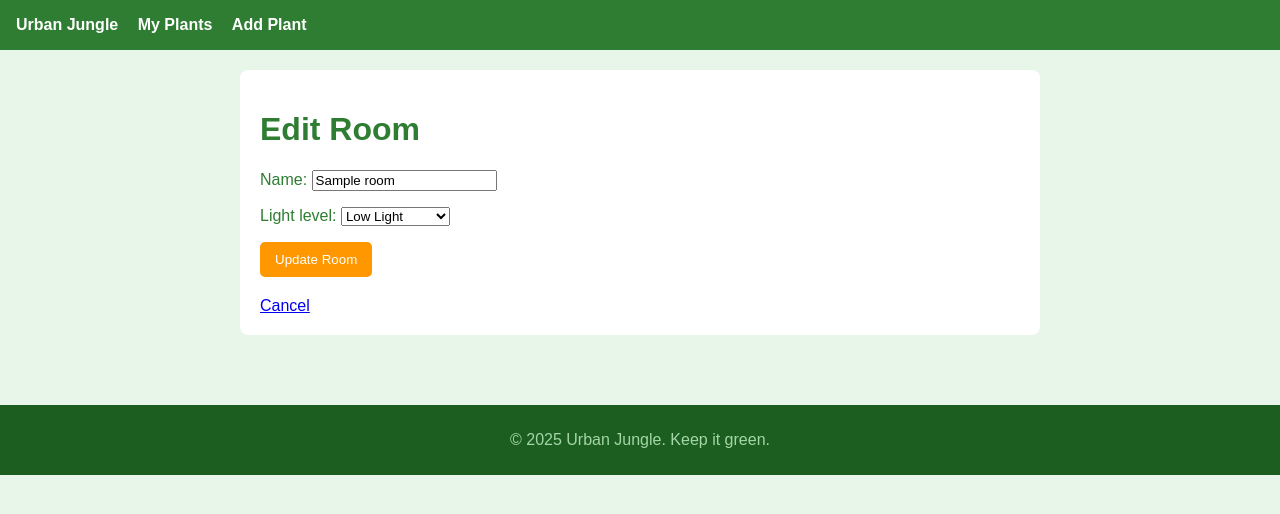
After one commit to lowrybg/urban_jungle, a Django app: page /rooms/edit/1/ in a window 1280 px wide. The commit adds this page. Shown: the top 514 px of the page. Run offline with Django 5.2, Linux system fonts and the light colour scheme; tables that the repository leaves empty hold one stand-in row (values such as "Sample post").

Commit message:
complete CRUD for room model
added upd/del views ; del confirmation page

```diff
--- /dev/null
+++ b/plants/templates/plants/edit_room.html
@@ -0,0 +1,16 @@
+{% extends 'base.html' %}
+
+{% block content %}
+    <div style="background: white; padding: 20px; border-radius: 8px;">
+        <h1>Edit Room</h1>
+        <form method="post">
+            {% csrf_token %}
+            {{ form.as_p }}
+            <button type="submit" style="background: #ff9800; color: white; padding: 10px 15px; border: none; border-radius: 5px;">Update Room</button>
+        </form>
+
+        <div style="margin-top: 20px;">
+            <a href="{% url 'room_list' %}">Cancel</a>
+        </div>
+    </div>
+{% endblock %}
--- a/plants/templates/plants/room_list.html
+++ b/plants/templates/plants/room_list.html
@@ -9,6 +9,10 @@
             {% for room in rooms %}
                 <li style="margin-bottom: 10px;">
                     <strong>{{ room.name }}</strong> (Light Levell: {{ room.get_light_level_display }})
+                <span style=" margin-left: 15px;">
+                    <a href="{% url 'edit_room' room.pk %}" style="color: orange; text-decoration: none;">Edit</a> |
+                        <a href="{% url 'delete_room' room.pk %}" style="color: red; text-decoration: none;">Delete</a>
+                </span>
                 </li>
             {% empty %}
                 <li>No rooms have been added yet.</li>
--- a/plants/urls.py
+++ b/plants/urls.py
@@ -1,6 +1,6 @@
 from django.urls import path
 from .views import PlantListView, PlantCreateView, PlantUpdateView, PlantDeleteView, PlantDetailView, RoomListView, \
-RoomCreateView
+RoomCreateView, RoomUpdateView, RoomDeleteView
 
 urlpatterns = [
     path('catalog/', PlantListView.as_view(), name='catalog'),
@@ -12,4 +12,6 @@ urlpatterns = [
 
     path('rooms/', RoomListView.as_view(), name='room_list'),
     path('rooms/create/', RoomCreateView.as_view(), name='create_room'),
+    path('rooms/edit/<int:pk>/', RoomUpdateView.as_view(), name='edit_room'),
+    path('rooms/delete/<int:pk>/', RoomDeleteView.as_view(), name='delete_room'),
 ]
--- a/plants/views.py
+++ b/plants/views.py
@@ -45,3 +45,14 @@ class RoomCreateView(CreateView):
     form_class = RoomForm
     template_name = 'plants/create_room.html'
     success_url = reverse_lazy('room_list')
+
+class RoomUpdateView(UpdateView):
+    model = Room
+    form_class = RoomForm
+    template_name = 'plants/edit_room.html'
+    success_url = reverse_lazy('room_list')
+
+class RoomDeleteView(DeleteView):
+    model = Room
+    template_name = 'plants/delete_room.html'
+    success_url = reverse_lazy('room_list')
```
Also changed, not shown: plants/templates/plants/delete_room.html (added, +15 -0 lines).
